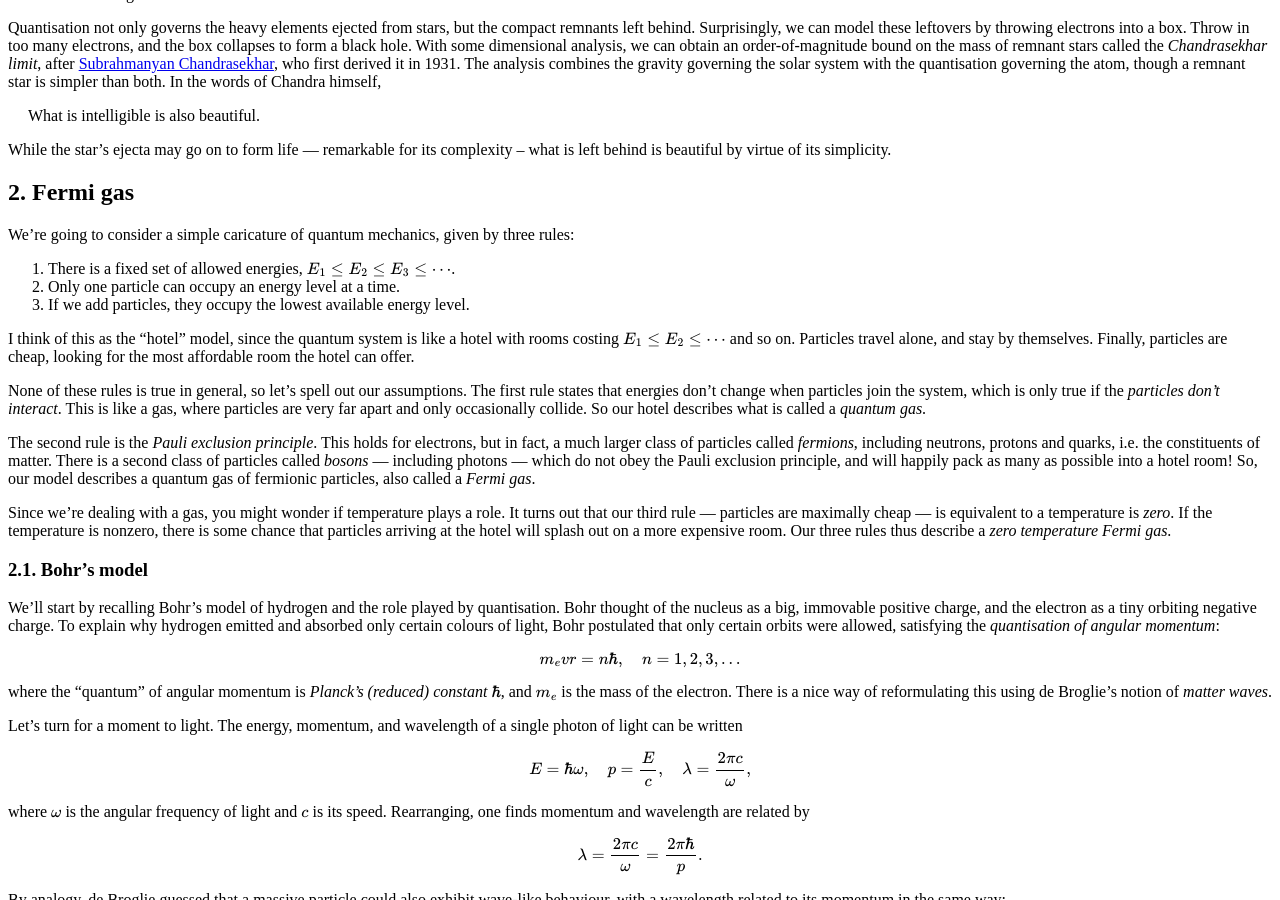
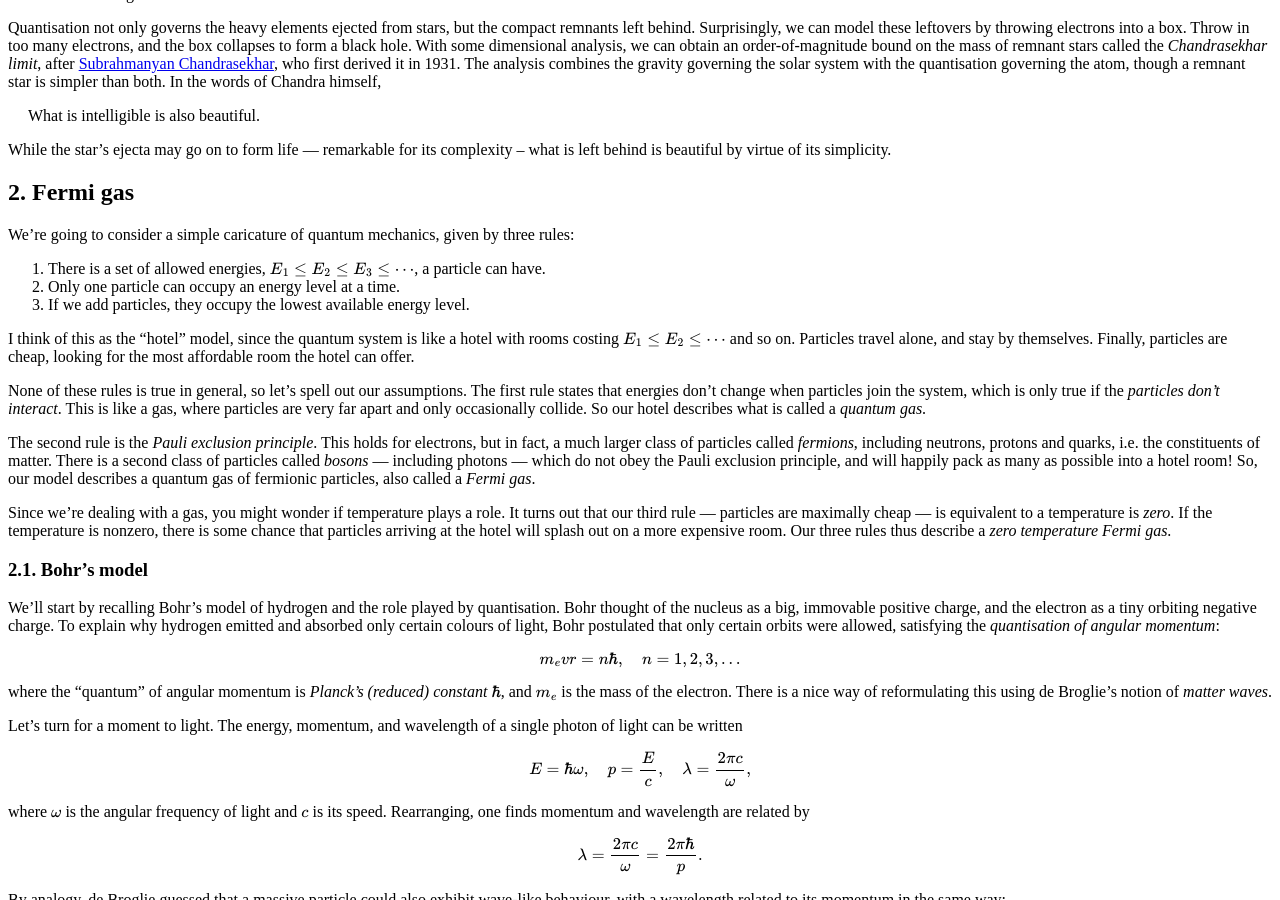
Before and after one commit to hapax/hapax.github.io, a Jekyll site: the page built from assets/chandra.md, in a window 1280 px wide and 900 px high, scrolled down 1019 px. Built offline with Jekyll 4.4.1, drawn with Linux system fonts in a browser that asks for light colours; our own code applies the rules of GitHub Pages for plain Markdown files; formulas are drawn with MathJax 3; a script that is not in the unit is left out.

Commit message:
Update chandra.md

```diff
--- a/assets/chandra.md
+++ b/assets/chandra.md
@@ -76,8 +76,8 @@ complexity -- what is left behind is beautiful by virtue of its simplicity.
 We're going to consider a simple caricature of quantum
 mechanics, given by three rules:
 
-1. There is a fixed set of allowed energies, $E_1 \leq E _2 \leq E_3 \leq
-   \cdots$.
+1. There is a set of allowed energies, $E_1 \leq E _2 \leq E_3 \leq
+   \cdots$, a particle can have.
 2. Only one particle can occupy an energy level at a time.
 3. If we add particles, they occupy the lowest available energy level.
 
```
